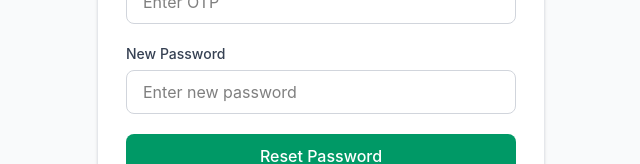
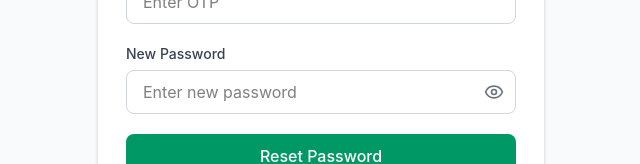
Before and after one commit to gkesavan446/moneymetrics, a React (Vite) app in the folder client/: page /resetpassword in a window 1280 px wide. Shown: the part 505-669 px from the top of the page, without its empty margins (319-959 px from the left). Built offline with nearby package versions, Linux system fonts and the light colour scheme; no server answers.

Commit message:
newpassword

```diff
--- a/client/src/pages/ResetPassword.jsx
+++ b/client/src/pages/ResetPassword.jsx
@@ -1,12 +1,13 @@
 import { useState } from "react";
 import { Link, useNavigate } from "react-router-dom";
-import { CircleDollarSign, KeyRound } from "lucide-react";
+import { CircleDollarSign, KeyRound, Eye, EyeOff  } from "lucide-react";
 import api from "../services/api.js";
 
 function ResetPassword() {
   const [message, setMessage] = useState("");
   const [error, setError] = useState("");
   const [loading, setLoading] = useState(false);
+  const [showPassword, setShowPassword] = useState(false);
 
   const [formData, setFormData] = useState({
     email: "",
@@ -179,15 +180,31 @@ function ResetPassword() {
                 New Password
               </label>
 
+              <div className="relative">
                   <input
-                type="password"
+                    type={showPassword ? "text" : "password"}
                     name="newPassword"
                     value={formData.newPassword}
                     onChange={handleChange}
                     placeholder="Enter new password"
-                className="w-full h-11 border border-gray-300 rounded-lg px-4 outline-none focus:border-emerald-500 focus:ring-1 focus:ring-emerald-500"
+                    className="w-full h-11 border border-gray-300 rounded-lg px-4 pr-11 outline-none focus:border-emerald-500 focus:ring-1 focus:ring-emerald-500"
                     required
                   />
+
+                  <button
+                    type="button"
+                    onClick={() => setShowPassword(!showPassword)}
+                    className="absolute right-3 top-1/2 -translate-y-1/2 text-gray-500 hover:text-gray-700"
+                    aria-label={showPassword ? "Hide password" : "Show password"}
+                  >
+                    {showPassword ? (
+                      <EyeOff size={20} />
+                    ) : (
+                      <Eye size={20} />
+                    )}
+                  </button>
+
+                </div>
 
             </div>
 
```
Lines whose indentation alone changed are shown as unchanged.
